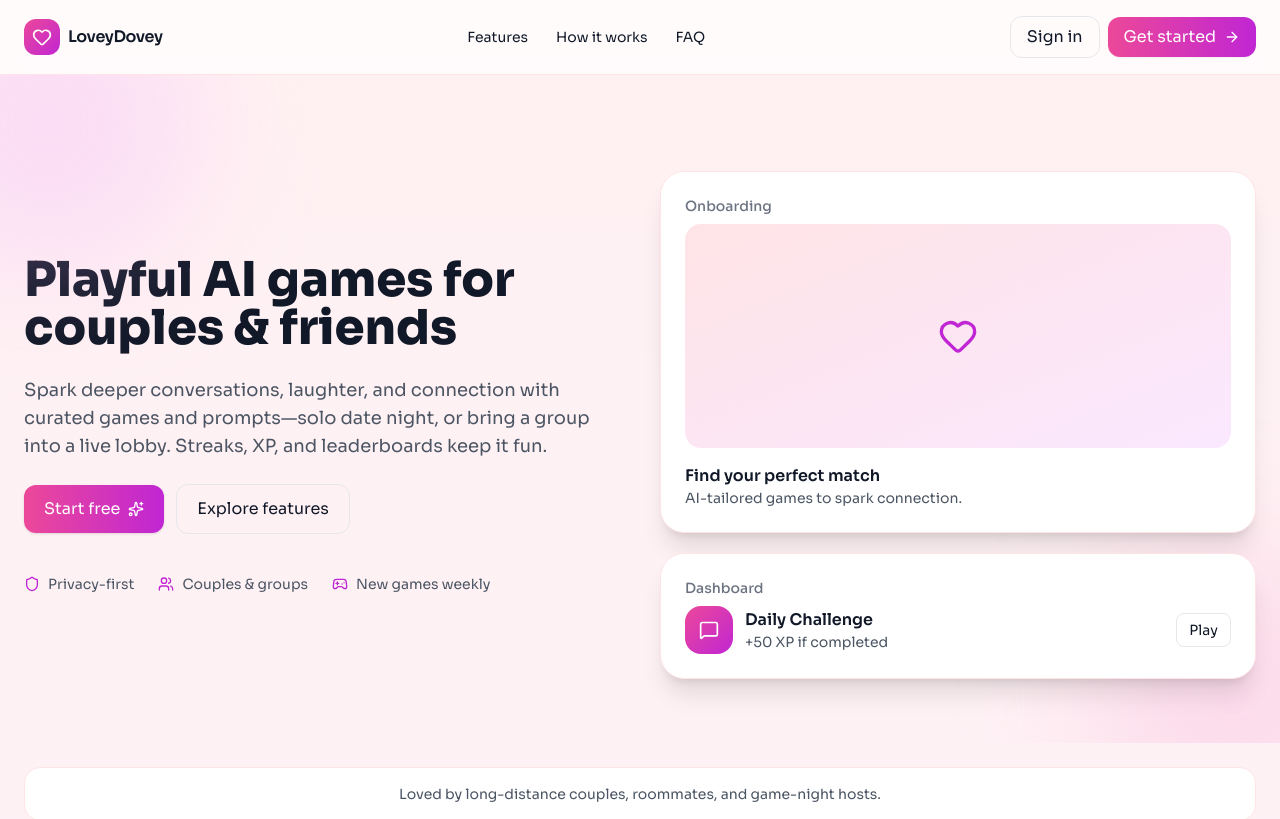
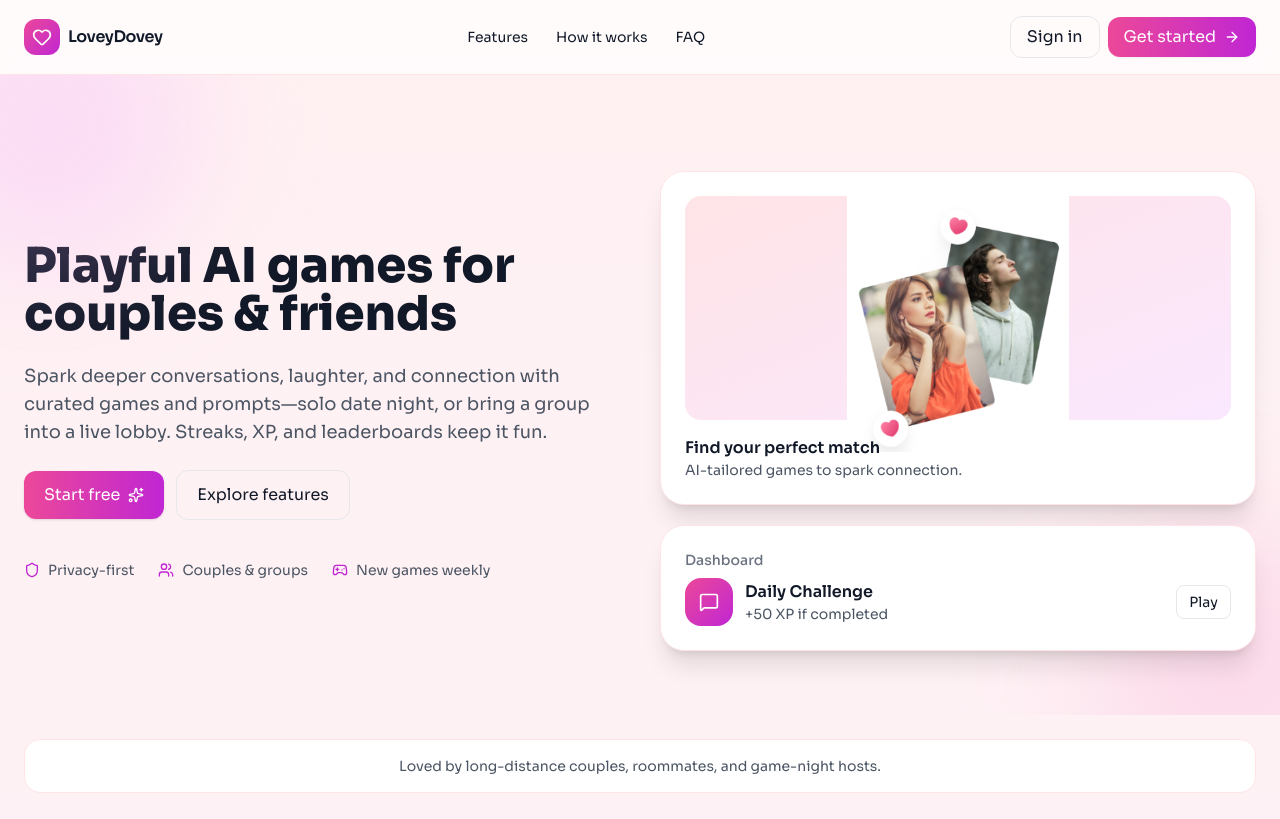
Before and after one commit to PrinceLee1/lovey-dovey, a React (Vite) app: page / in a window 1280 px wide. Shown: the top 819 px of the page. Built offline with nearby package versions, Linux system fonts and the light colour scheme; no server answers.

Commit message:
added landingpage

```diff
--- a/src/pages/Landing.tsx
+++ b/src/pages/Landing.tsx
@@ -78,9 +78,9 @@ export default function Landing() {
           >
             <div className="grid gap-5">
               <div className="rounded-3xl bg-white shadow-xl border border-rose-100 p-6">
-                <div className="text-sm font-medium text-gray-500 mb-2">Onboarding</div>
+                {/* <div className="text-sm font-medium text-gray-500 mb-2">Onboarding</div> */}
                 <div className="h-40 md:h-56 rounded-2xl bg-gradient-to-br from-rose-100 to-fuchsia-100 grid place-items-center">
-                  <Heart className="w-10 h-10 text-fuchsia-600" />
+                  <img src="/images/onb-5.png" alt="Onboarding screen" className="object-fill w-55 h-50 md:h-64" />
                 </div>
                 <p className="mt-4 font-semibold">Find your perfect match</p>
                 <p className="text-sm text-gray-600">AI-tailored games to spark connection.</p>
```
